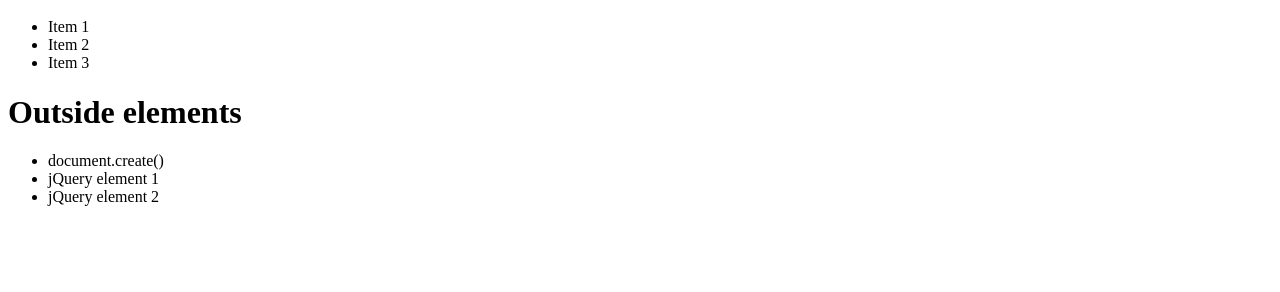
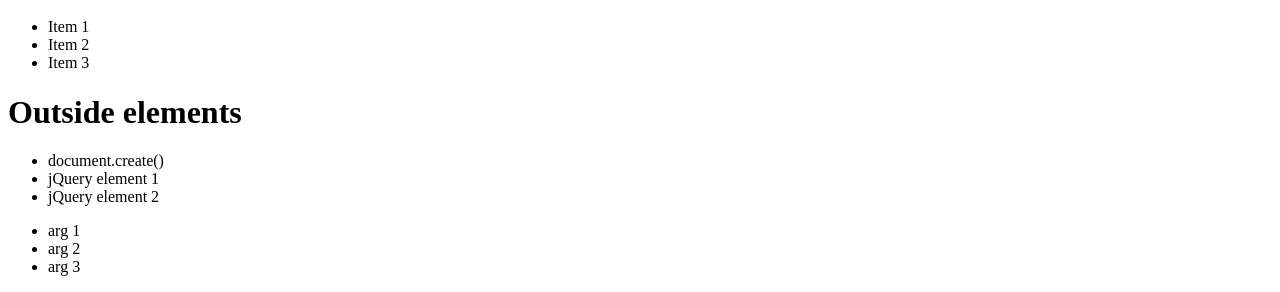
Before and after one commit to caldwell/JSML, a plain HTML site: page test.html in a window 1280 px wide. Shown: the part 600-892 px from the top of the page. Before the commit the page ends 822 px from the top, so only its background shows below. Drawn offline with nearby package versions, Linux system fonts and the light colour scheme.

Commit message:
Add support for multiple arguments (appends all of them to each jQuery item).

```diff
--- a/jsml.js
+++ b/jsml.js
@@ -5,13 +5,16 @@
 
 (function($) {
     $.fn.jsml = function(value) {
-        var el = $.fn.jsml.dom(value);
+        var el = $.fn.jsml.dom.apply(this, arguments);
+        if (arguments.length == 1)
+            el = [el]
 
         this.empty();
 
-        for ( var i = 0, l = this.length; i < l; i++ )
+        for (var i=0, l=this.length; i < l; i++)
             if ( this[i].nodeType === 1 )
-                this[i].appendChild(el.cloneNode(true));
+                for (var e=0; e < el.length; e++)
+                    this[i].appendChild(el[e].cloneNode(true));
 
         return this;
     };
@@ -21,6 +24,13 @@
     }
 
     $.fn.jsml.dom = function (array) {
+        if (arguments.length > 1) {
+            var results = []
+            for (var i=0; i<arguments.length; i++)
+                results[i] = $.fn.jsml.dom(arguments[i])
+            return results;
+        }
+
         var valid = function (a, array) {
             if (a === undefined || a === null)
                 printf("undefined value in: %j\n", array);
--- a/test.html
+++ b/test.html
@@ -16,6 +16,7 @@
     <div id="my-element"></div>
     <div id="array-test"></div>
     <div id="outside-els-test"></div>
+    <ul  id="multiple-args-test"></div>
 
     <script type="text/javascript">
         var table = ["table", { border: "true" },
@@ -46,6 +47,9 @@
                                      ["h1", "Outside elements"],
                                      ["ul", li1, $("<li>jQuery element 1</li><li>jQuery element 2</li>")]]);
 
+        $("#multiple-args-test").jsml(["li", "arg 1"],
+                                      ["li", "arg 2"],
+                                      ["li", "arg 3"]);
     </script>
 
   </body>
```
